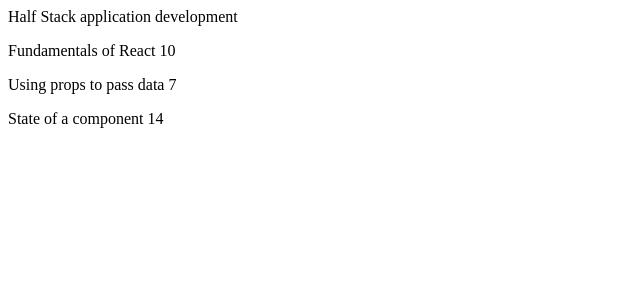
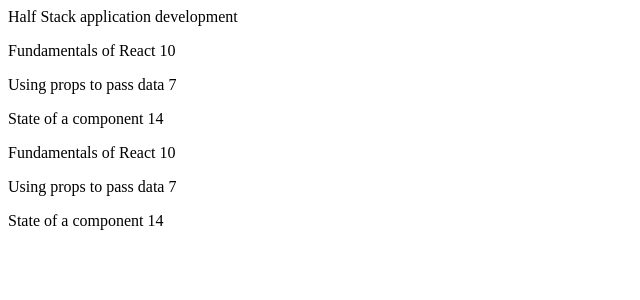
Before and after one commit to stephen-lakes/Full-Stack-Course, a React (Vite) app in the folder part1/courseinfo/: page / in a window 1280 px wide. Shown: the top 300 px of the page, without its empty margins (0-640 px from the left). Built offline with nearby package versions, Linux system fonts and the light colour scheme.

Commit message:
course info step4
use map to loop through course parts

```diff
--- a/part1/courseinfo/src/App.jsx
+++ b/part1/courseinfo/src/App.jsx
@@ -19,6 +19,10 @@
       <Part part={props.parts[0]} />
       <Part part={props.parts[1]} />
       <Part part={props.parts[2]} />
+
+      {props.parts.map((part, index) => (
+        <Part part={part} key={index} />
+      ))}
     </div>
   );
 };
```
